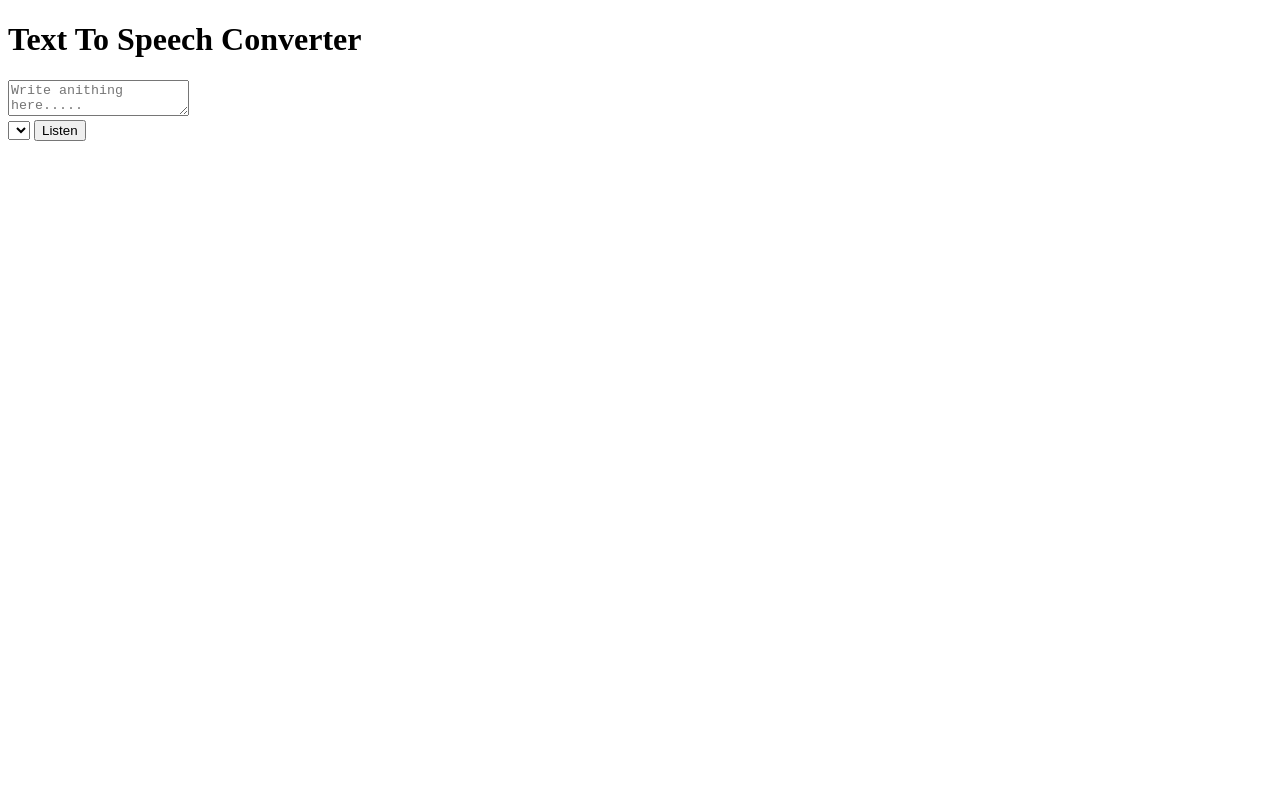
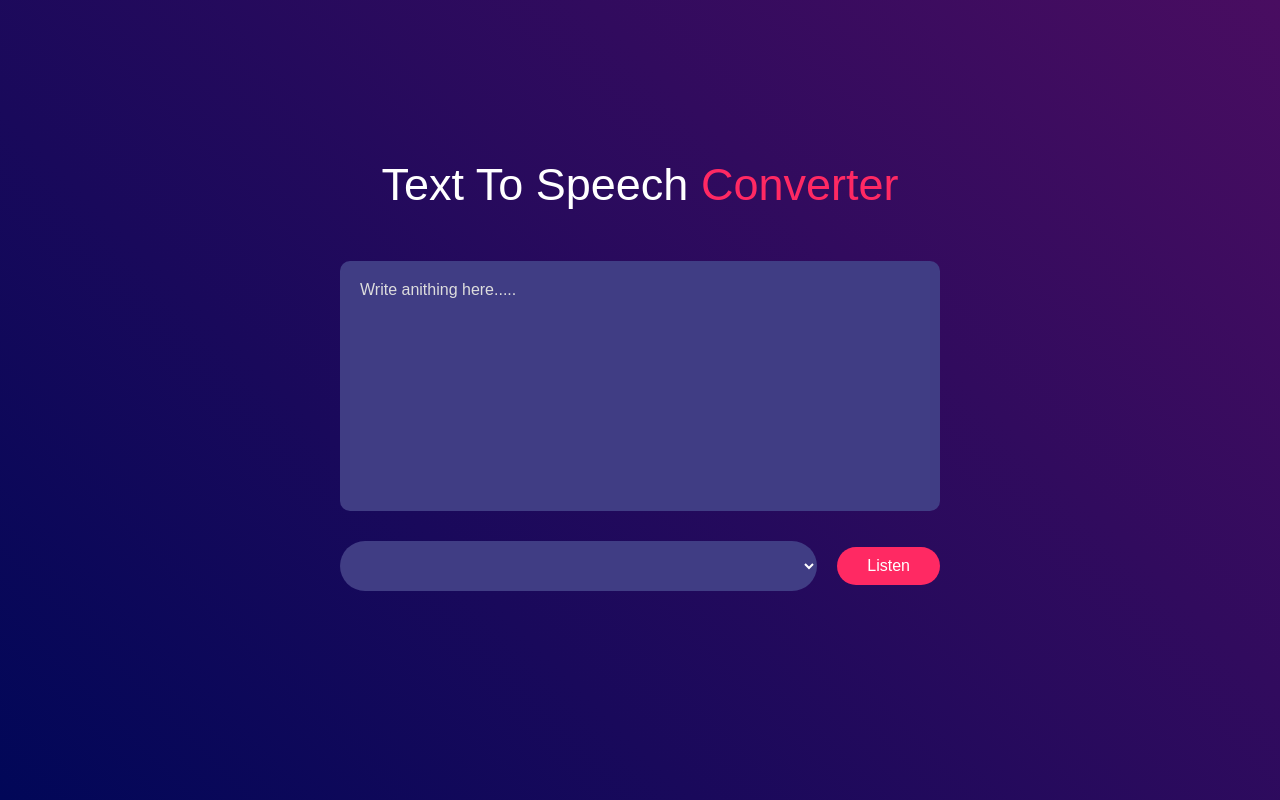
Before and after one commit to Dungeon-Master-503/-Text-to-Speech-Converter__JS, a plain HTML site: page index.html in a window 1280 px wide. Drawn offline with Linux system fonts and the light colour scheme.

Commit message:
Update index.html

```diff
--- a/index.html
+++ b/index.html
@@ -4,7 +4,7 @@
     <meta charset="UTF-8">
     <meta name="viewport" content="width=device-width, initial-scale=1.0">
     <title>Document</title>
-    <link rel="stylesheet" href="C:\Users\ravishi12\Downloads\@ LEARN JAVA SCRIPT {piyush}\Text to voice Converter Using javaScript\texttospeechcss.css">
+    <link rel="stylesheet" href="texttospeech.css">
 </head>
 <body>
     <div class="hero">
```
